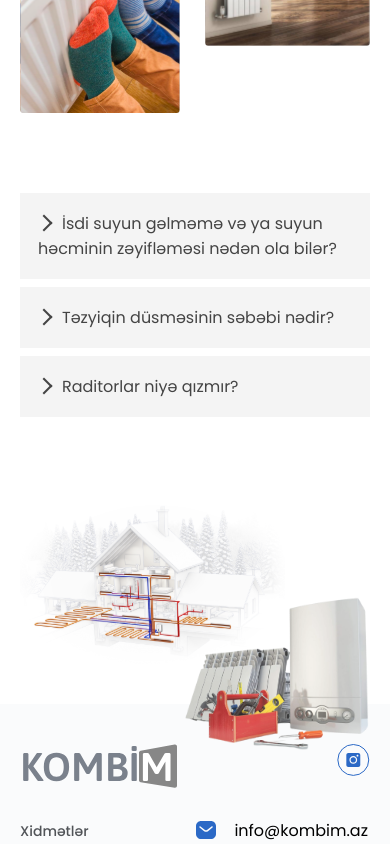
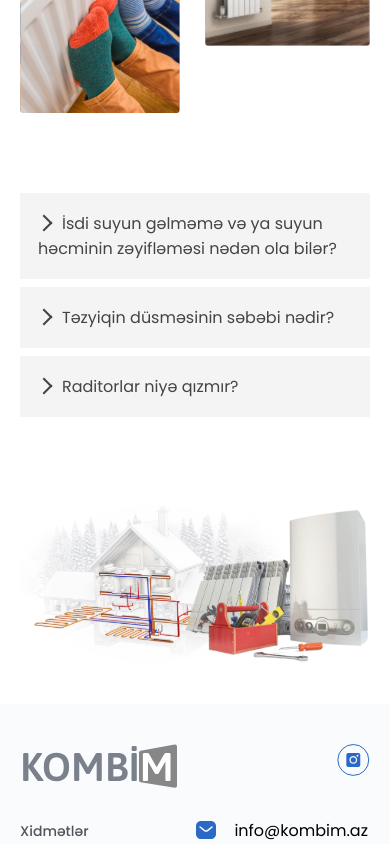
Before and after one commit to iambabazada/kombim-web, a React (Vite) app: page / in a window 390 px wide. Shown: the part 3711-4555 px from the top of the page. Built offline with nearby package versions, Linux system fonts and the light colour scheme.

Commit message:
last changes of website

```diff
--- a/src/components/Image2/Image.module.css
+++ b/src/components/Image2/Image.module.css
@@ -38,7 +38,7 @@
 
     .image .radiator {
         position: absolute;
-        top: 45px;
+        top: 45px !important;
         left: 150px;
         width: 222px;
         height: 167px;
```
